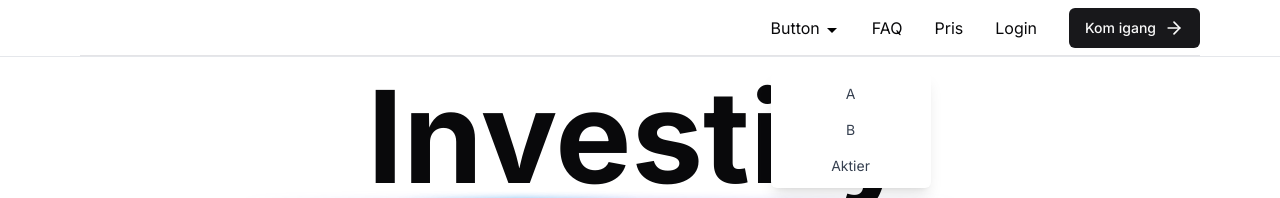
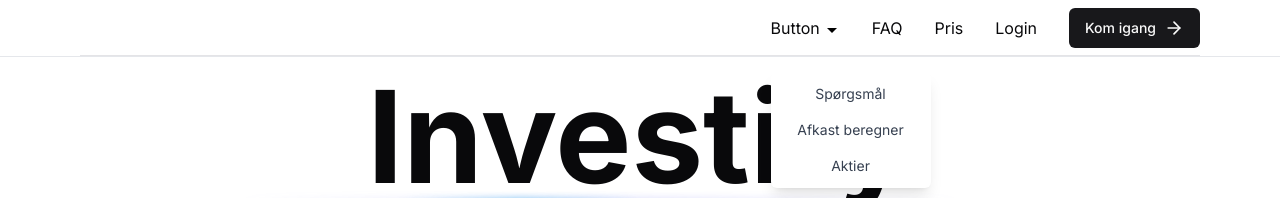
Before and after one commit to jonathan06112090/investify, a Next.js app: page / in a window 1280 px wide. Both pictures are taken after a click on the button "Button". Shown: the top 198 px of the page. Built offline with nearby package versions, Linux system fonts and the light colour scheme; no server answers.

Commit message:
Update Nav.tsx

```diff
--- a/src/compoents/Nav.tsx
+++ b/src/compoents/Nav.tsx
@@ -83,14 +83,14 @@ export default function Nav() {
                 {isDropdownOpen && (
                 <div className="absolute top-14 left-0 w-40 bg-white rounded-md shadow-lg transition-opacity duration-300 ease-in-out opacity-100">
                   <div className="py-1">
-                    <Link href="/ok">
+                    <Link href="/Sporgsmaal">
                     <span className="block px-4 py-2 text-sm text-gray-700 hover:bg-gray-100 cursor-pointer" onClick={closeDropdown}>
-                      A
+                      Spørgsmål
                     </span>
                     </Link>
-                    <Link href="/ok2">
+                    <Link href="/AfkastBeregner">
                     <span className="block px-4 py-2 text-sm text-gray-700 hover:bg-gray-100 cursor-pointer" onClick={closeDropdown}>
-                      B
+                      Afkast beregner
                     </span>
                     </Link>
                     <Link href="/aktier">
```
